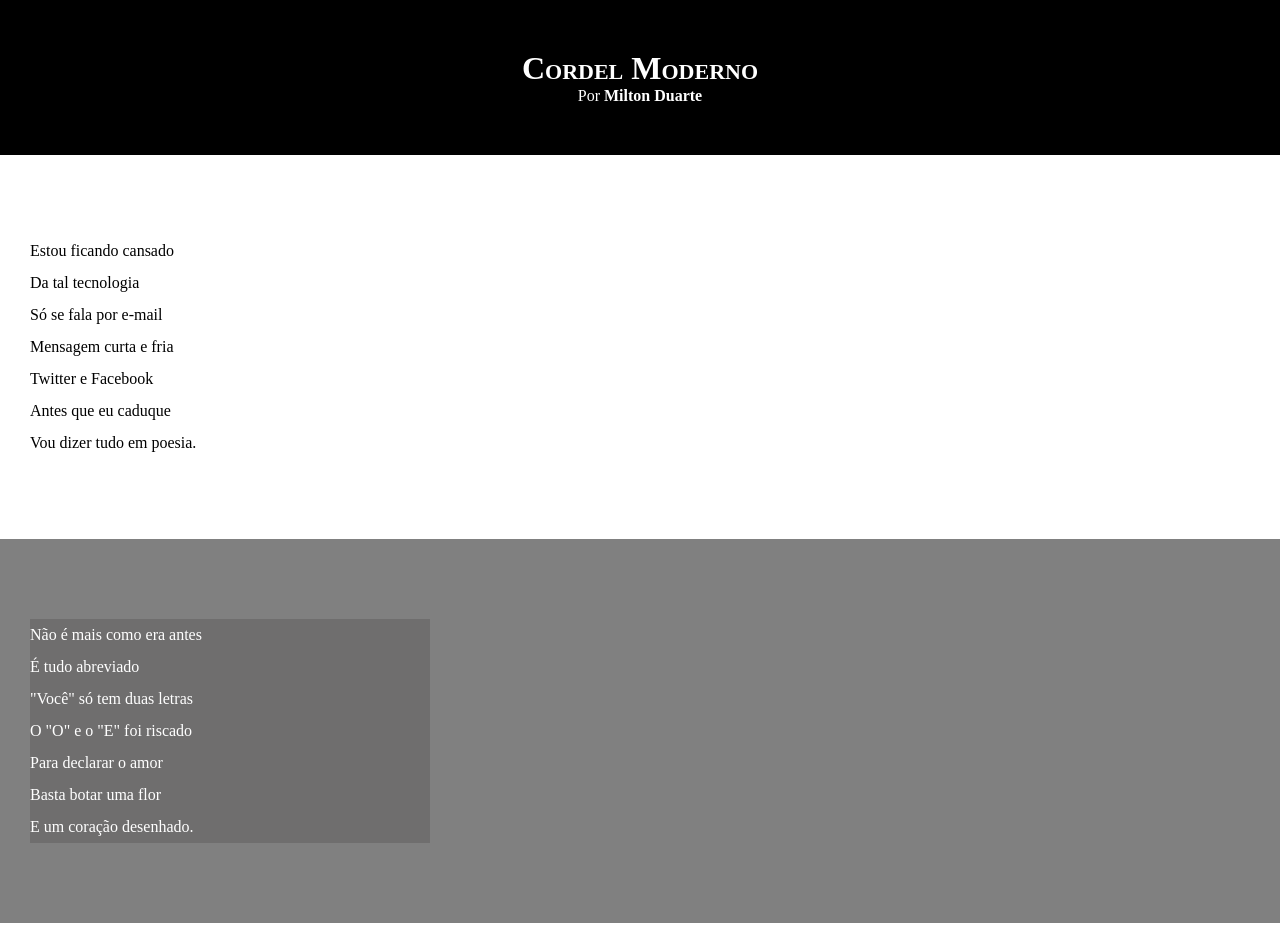
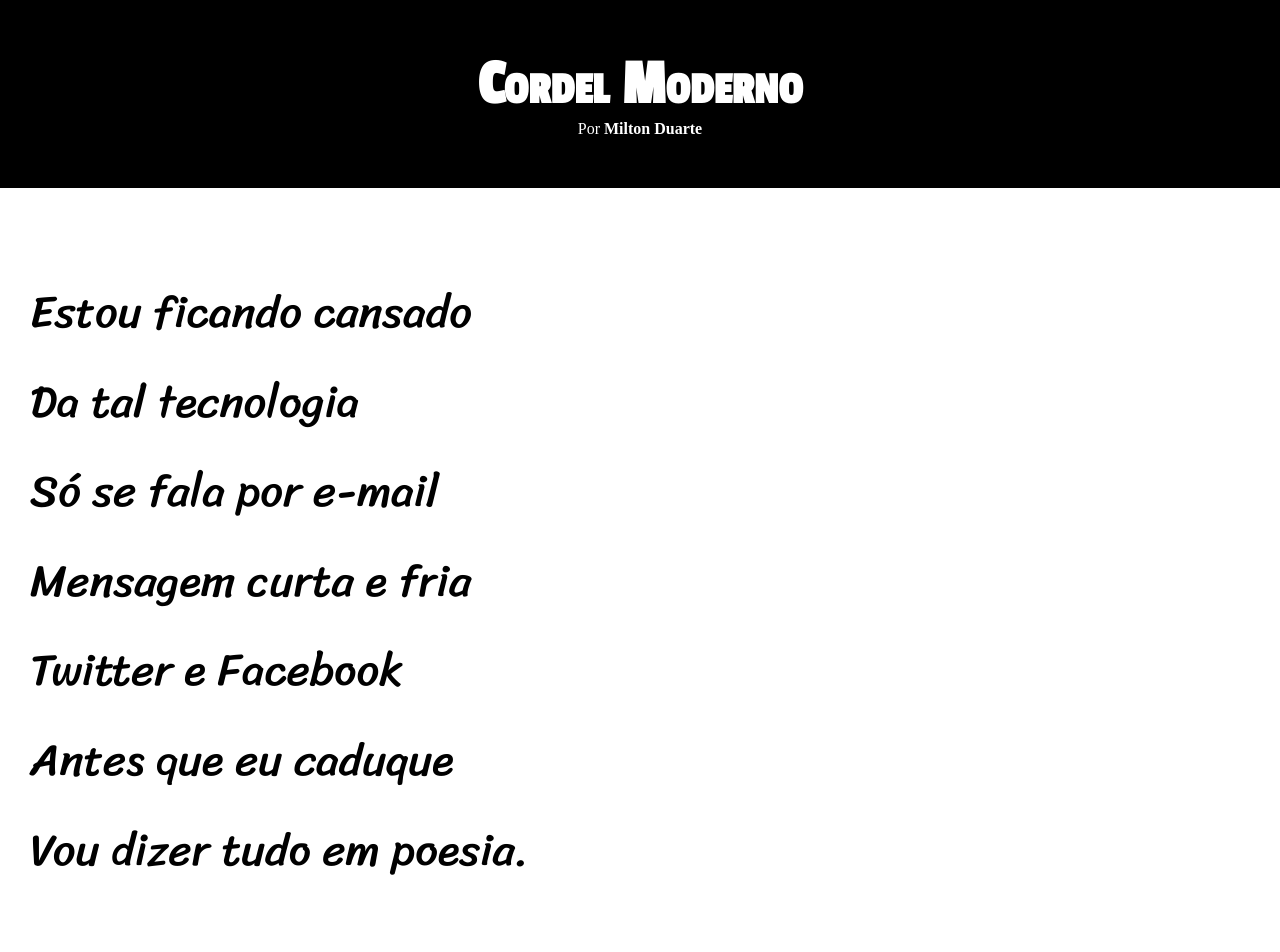
Before and after one commit to FabioAlb/HTML.CSS, a plain HTML site: page pacote-d012/index.html in a window 1280 px wide. Shown: the top 952 px of the page. Drawn offline with Linux system fonts and the light colour scheme.

Commit message:
atualizei as fontes e adaptação das fontes

```diff
--- a/pacote-d012/estilo/style.css
+++ b/pacote-d012/estilo/style.css
@@ -28,6 +28,8 @@ header {
 header > h1 {
     padding-top: 50px;
     font-variant: small-caps;
+    font-family: var(--font2);
+    font-size: 5vw;
 }
 
 header > p {
@@ -51,6 +53,8 @@ section {
     padding-bottom: 10vh;
     line-height: 2em;
     padding-left: 30px;
+    font-family: var(--font3);
+    font-size: 3.5vw;
 }
 
 section.normal {
@@ -65,7 +69,8 @@ section.image {
 
 section.image > p {
     background-color: rgba(24, 23, 23, 0.164);
-    width: 400px;
+    display: inline-block;
+    padding: 5px;
 }
 
 footer {
```
